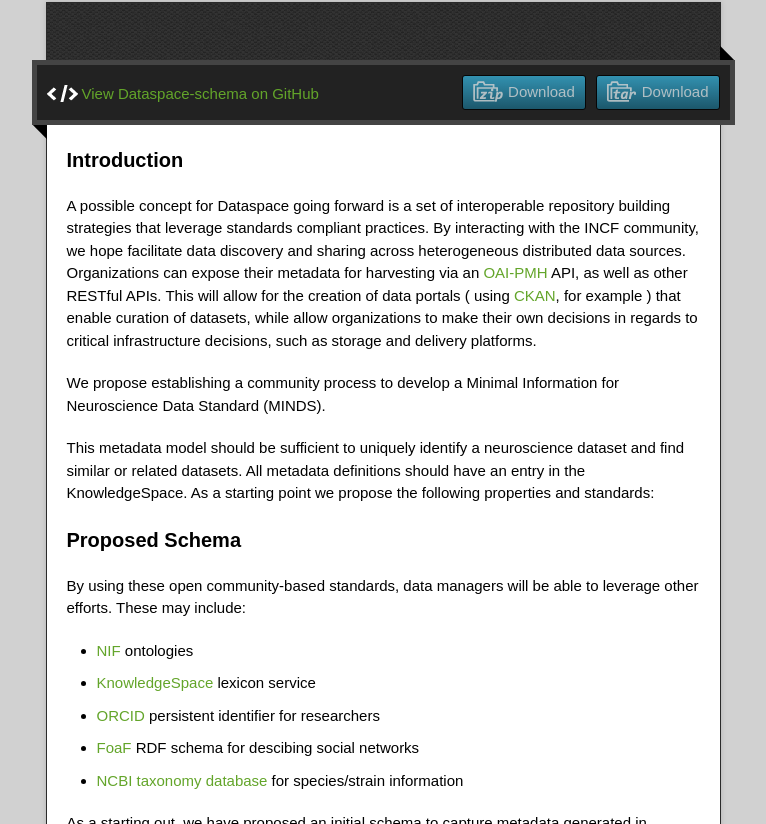
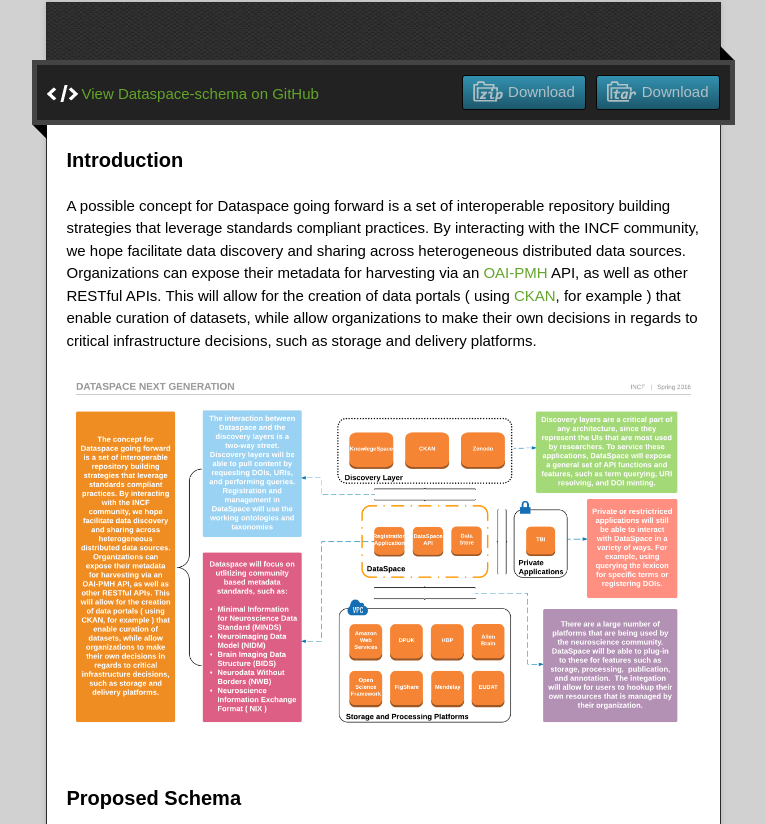
Before and after one commit to INCF/minds-schema, a plain HTML site: page index.html in a window 1280 px wide. Shown: the part 128-952 px from the top of the page, without its empty margins (257-1023 px from the left). Drawn offline with nearby package versions, Linux system fonts and the light colour scheme; a script that the page names is missing.

Commit message:
adding diagram

```diff
--- a/index.html
+++ b/index.html
@@ -39,13 +39,14 @@
           <h3><a id="introduction" class="anchor" href="#introduction" aria-hidden="true"><span aria-hidden="true" class="octicon octicon-link"></span></a>Introduction</h3>
 
           <p>A possible concept for Dataspace going forward is a set of interoperable repository building strategies that leverage standards compliant practices. By interacting with the INCF community, we hope facilitate data discovery and sharing across heterogeneous distributed data sources. Organizations can expose their metadata for harvesting via an <a href="https://www.openarchives.org/pmh/">OAI-PMH</a> API, as well as other RESTful APIs. This will allow for the creation of data portals ( using <a href="http://ckan.org/">CKAN</a>, for example ) that enable curation of datasets, while allow organizations to make their own decisions in regards to critical infrastructure decisions, such as storage and delivery platforms.</p>
+          <a href="images/diagram.png"><img src="images/diagram.png" /></a>
+
+
+<h3><a id="designer-templates" class="anchor" href="#designer-templates" aria-hidden="true"><span aria-hidden="true" class="octicon octicon-link"></span></a>Proposed Schema</h3>
 
 <p>We propose establishing a community process to develop a Minimal Information for Neuroscience Data Standard (MINDS).</p>
 
 <p>This metadata model should be sufficient to uniquely identify a neuroscience dataset and find similar or related datasets. All metadata definitions should have an entry in the KnowledgeSpace. As a starting point we propose the following properties and standards:</p>
-
-
-<h3><a id="designer-templates" class="anchor" href="#designer-templates" aria-hidden="true"><span aria-hidden="true" class="octicon octicon-link"></span></a>Proposed Schema</h3>
 
 <script type="text/javascript"  src="docson/widget.js" data-schema="/minds-schema/minds-schema-1.0.json" ></script>
 
```
Also changed, not shown: images/diagram.png (added).
